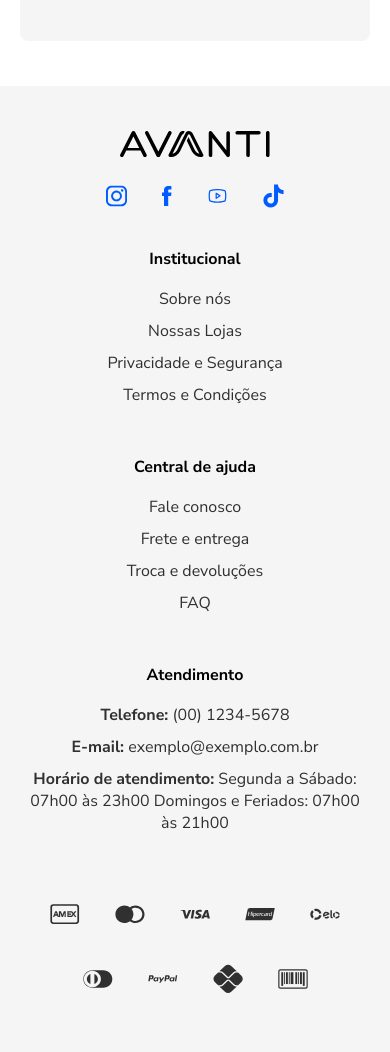
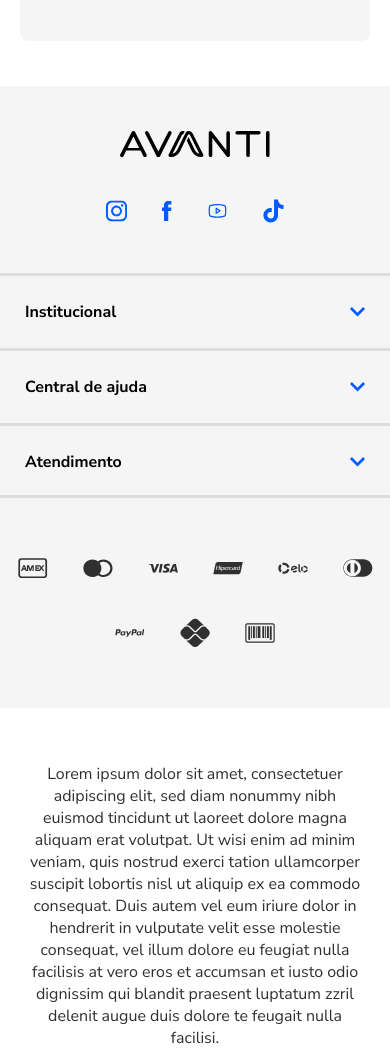
Before and after one commit to VitorRamires/HypeCloth, a website: page templates/home.html in a window 390 px wide. Shown: the part 6200-7252 px from the top of the page. Drawn offline with nearby package versions, Linux system fonts and the light colour scheme.

Commit message:
accordion links

```diff
--- a/js/script.js
+++ b/js/script.js
@@ -38,6 +38,7 @@ const navMenuMobile = document.querySelector(".nav-menu-mobile");
 const searchingFor = document.querySelector(".searching-for");
 const searchBtn = document.querySelector(".search-btn");
 const searchInput = document.querySelector(".search input");
+const links = document.querySelectorAll(".links");
 
 hamburguerMenu.addEventListener("click", () => {
   navMenuMobile.classList.toggle("active-menu");
@@ -66,11 +67,15 @@ function setupHoverBehavior(trigger, target) {
   });
 }
 
+setupHoverBehavior(allCategoriesLink, submenuCategories);
+setupHoverBehavior(departmentLink, departmentCategories);
+
 function handleSearch() {
   if (!searchInput.value) {
     alert("Insira seu item de pesquisa na busca");
     searchingFor.innerText = "";
     searchingFor.style.display = "none";
+    searchInput.focus();
     return;
   }
   searchingFor.innerText = `Pesquisando por: ${searchInput.value}`;
@@ -79,5 +84,27 @@ function handleSearch() {
 
 searchBtn.addEventListener("click", handleSearch);
 
-setupHoverBehavior(allCategoriesLink, submenuCategories);
-setupHoverBehavior(departmentLink, departmentCategories);
+let matchWidthSize = window.matchMedia("(max-width: 750px)");
+
+function updateLinksBehavior() {
+  links.forEach((link) => {
+    const allInformation = link.querySelectorAll("h5");
+
+    if (matchWidthSize.matches) {
+      link.addEventListener("click", () => {
+        link.classList.toggle("show-link-info");
+        const displayStyle = link.classList.contains("show-link-info") ? 1 : 0;
+        const heightLink = link.classList.contains("show-link-info") ? 235 : 75;
+        allInformation.forEach((info) => (info.style.opacity = displayStyle));
+        link.style.height = heightLink + "px";
+      });
+    } else {
+      link.classList.remove("show-link-info");
+      allInformation.forEach((info) => (info.style.opacity = 1));
+    }
+  });
+}
+
+// Initial setup and listener for screen size changes
+updateLinksBehavior();
+matchWidthSize.addEventListener("resize", updateLinksBehavior);
--- a/styles/footer.css
+++ b/styles/footer.css
@@ -58,6 +58,10 @@ footer {
   font-weight: 400;
 }
 
+.links h5 a:hover {
+  color: #005cff;
+}
+
 .links h5 span {
   font-weight: bold;
 }
@@ -110,15 +114,73 @@ footer {
   width: 40px;
 }
 
-@media screen and (max-width: 666px) {
+.arrow-link {
+  display: none;
+}
+
+@media screen and (max-width: 750px) {
   .wrapper-fast-links {
-    text-align: center;
-    grid-template-columns: 1fr;
-    width: 100%;
-    gap: 40px;
+    display: block;
   }
 
   .social {
     justify-content: center;
   }
+
+  .wrapper-fast-links .links h5 {
+    opacity: 0;
+    transition: 0.3s;
+  }
+
+  .links {
+    text-align: start;
+    border-top: 3px solid #dddddd;
+    padding: 25px;
+    cursor: pointer;
+    height: 75px;
+    overflow: hidden;
+    transition: 0.3s;
+  }
+
+  .links h4 {
+    margin: 0;
+    display: flex;
+    align-items: center;
+    justify-content: space-between;
+    margin-bottom: 20px;
+  }
+
+  .links:last-child {
+    border-bottom: 3px solid #dddddd;
+  }
+
+  .arrow-link {
+    display: block;
+    width: 15px;
+    transform: rotate(0);
+    transition: 0.3s;
+  }
+
+  .show-link-info .arrow-link {
+    transform: rotate(180deg);
+  }
+
+  .fast-links .center {
+    padding: 0;
+  }
+
+  .avanti-logo-footer {
+    text-align: center;
+    margin-bottom: 50px;
+  }
+
+  .social {
+    margin-top: 35px;
+  }
 }
+
+@media screen and (max-width: 380px) {
+  .links h5 {
+    font-size: 0.85rem;
+  }
+}
--- a/styles/global.css
+++ b/styles/global.css
@@ -78,6 +78,12 @@ li {
   padding: 45px;
 }
 
+.btn-buy:hover,
+button[type="submit"]:hover {
+  background-color: #004dd1;
+  cursor: pointer;
+}
+
 @media screen and (max-width: 740px) {
   .CTA {
     background-image: url(../assets/images/banner-cta-mobile.jpg);
--- a/styles/header.css
+++ b/styles/header.css
@@ -71,6 +71,7 @@ header span:not(.nav-menu ul span) {
   border: 1px solid #dbdbdb;
   border-radius: 12px;
   padding: 0 10px;
+  transition: .3s;
 }
 
 .search input {
@@ -81,6 +82,10 @@ header span:not(.nav-menu ul span) {
 .search-btn {
   width: 25px;
   height: 25px;
+}
+
+.search:focus-within {
+  border-color: #005cff;
 }
 
 .login {
--- a/templates/home.html
+++ b/templates/home.html
@@ -701,21 +701,21 @@
                 </div>
               </div>
               <div class="links">
-                <h4>Institucional</h4>
+                <h4>Institucional <span><img class="arrow-link" src="/assets/icons/arrow-footer-links.svg" alt=""></span></h4>
                 <h5><a href="#">Sobre nós</a></h5>
                 <h5><a href="#">Nossas Lojas</a></h5>
                 <h5><a href="#">Privacidade e Segurança</a></h5>
                 <h5><a href="#">Termos e Condições</a></h5>
               </div>
               <div class="links">
-                <h4>Central de ajuda</h4>
+                <h4>Central de ajuda <span><img class="arrow-link" src="/assets/icons/arrow-footer-links.svg" alt=""></span></h4>
                 <h5><a href="#">Fale conosco</a></h5>
                 <h5><a href="#">Frete e entrega</a></h5>
                 <h5><a href="#">Troca e devoluções</a></h5>
                 <h5><a href="#">FAQ</a></h5>
               </div>
               <div class="links">
-                <h4>Atendimento</h4>
+                <h4>Atendimento <span><img class="arrow-link" src="/assets/icons/arrow-footer-links.svg" alt=""></span></h4>
                 <h5>
                   <a href="#"><span>Telefone:</span> (00) 1234-5678 </a>
                 </h5>
```
Also changed, not shown: assets/icons/arrow-footer-links.svg (added).
